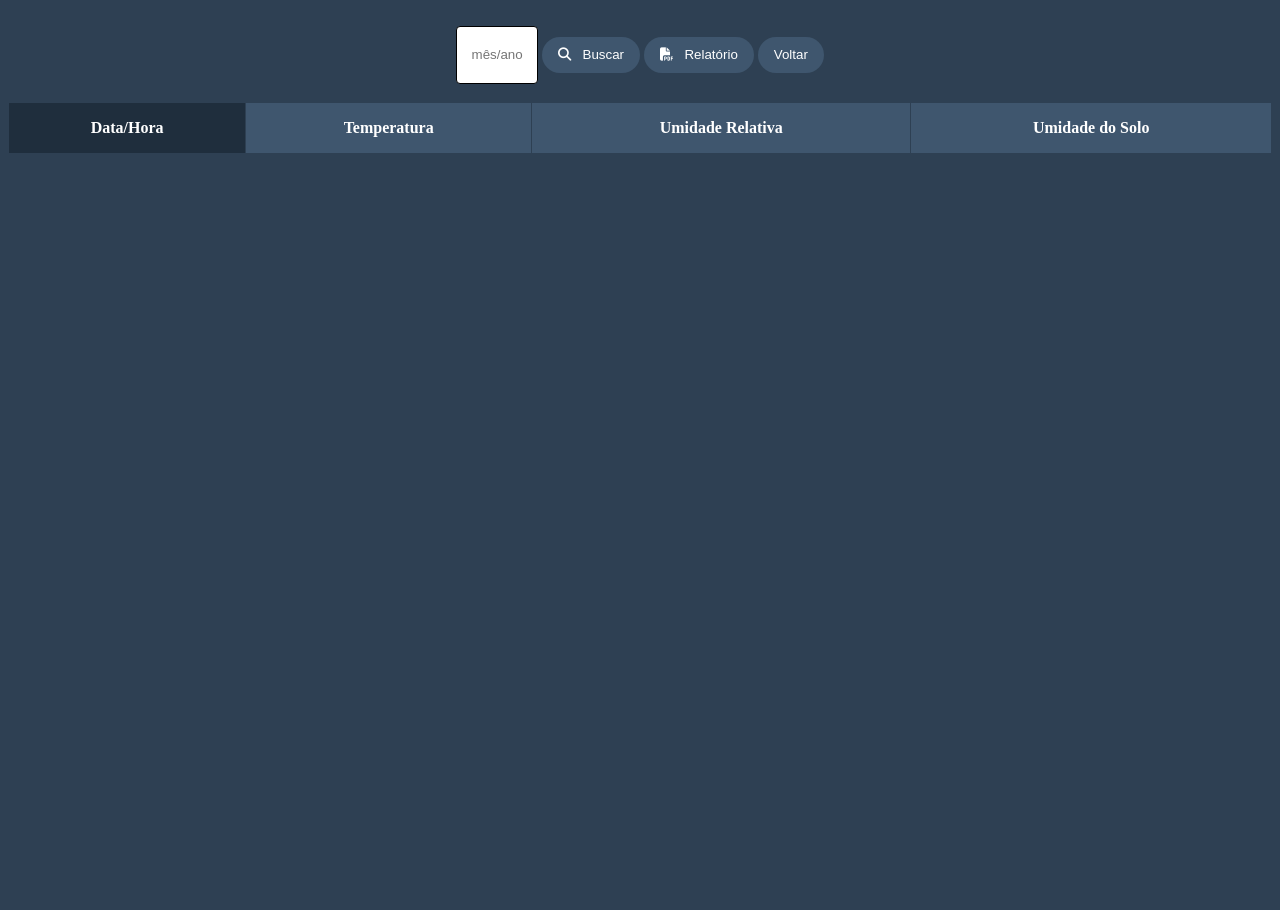
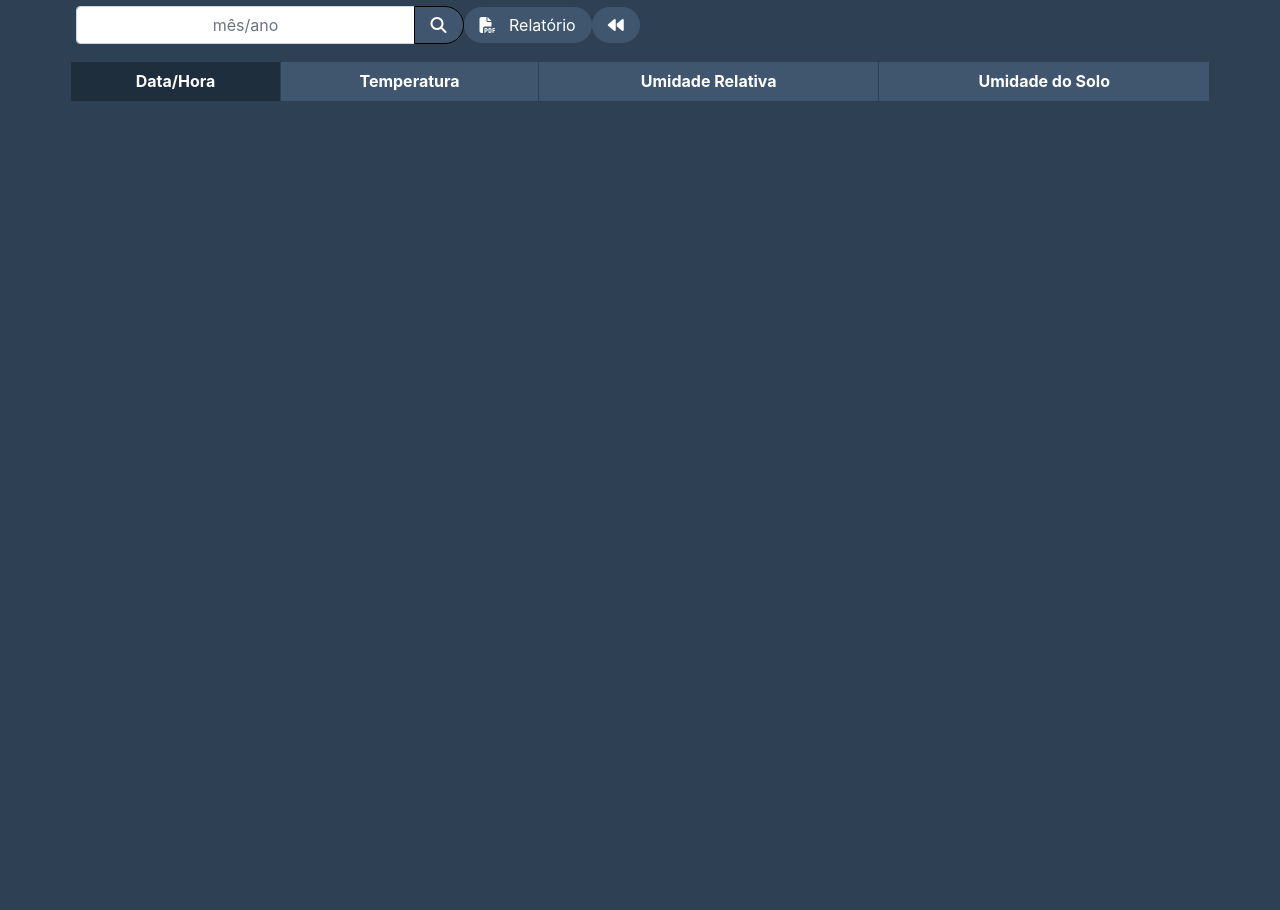
Before and after one commit to LukinMar/sistema-irrigacao-alpha, a PHP site: page /dados.php in a window 1280 px wide. After the commit the page ends 101 px from the top, so only its background shows below. Run offline with PHP 8.4, Linux system fonts and the light colour scheme; a user stored in the database is signed in; data comes from the database, SQL or seed files in the repository; lists and menus that the app fills with data are empty; some libraries are stand-ins or nearby versions.

Commit message:
update dados

```diff
--- a/assets/css/dados.css
+++ b/assets/css/dados.css
@@ -4,40 +4,32 @@
 }
 .container {
   margin: 0 auto;
-
   flex-direction: row;
   justify-content: center;
   align-items: center;
+  padding-left: 0;
+  padding-right: 0;
 }
 
 .form {
+  border-radius: 5px;
+  padding: 0.4em;
+  margin: 0 auto;
+}
+
+.form- {
   text-align: center;
-  border-radius: 5px;
-  padding: 10px;
-}
-input {
-  padding: 10px;
-  margin: 8px 0;
-  border: 1px solid #000;
-  border-radius: 4px;
-}
-.buscar {
-  height: 43px;
-  width: 10px;
-  text-align: center;
-  align-content: center;
-  border: 1px solid #000;
-  border-radius: 4px;
+  margin: 0 auto;
+  padding-top: 10px;
 }
 
 input[type="text"] {
-  line-height: 36px;
-  width: 60px;
   text-align: center;
+  border-top-right-radius: 50px;
+  border-bottom-right-radius: 50px;
 }
 
-button,
-input[type="button"] {
+.button {
   border-radius: 50px;
   display: inline-block;
   line-height: 36px;
@@ -48,9 +40,17 @@ input[type="button"] {
   background: #3f566e;
   cursor: pointer;
   border-style: none;
+  flex-wrap: wrap;
 }
+
 button:hover,
 input[type="button"]:hover {
+  background: #fff;
+  color: #2e4053;
+  border-style: none;
+}
+
+.button:hover {
   background: #fff;
   color: #2e4053;
 }
@@ -60,14 +60,14 @@ p {
 }
 
 .table-box {
-  width: 100%;
   height: 800px;
-  overflow-y: scroll;
+  padding-top: 10px;
 }
 
 table {
   width: 100%;
   background: #fff;
+  margin: 0 auto;
 }
 
 table,
@@ -96,9 +96,6 @@ tr td:nth-child(1) {
   color: #fff;
 }
 
-::-webkit-scrollbar {
-}
-
 ::-webkit-scrollbar-track {
   box-shadow: inset 0 0 10px #2e4053;
   border-radius: 10px;
@@ -115,7 +112,6 @@ tr td:nth-child(1) {
 .btn-small,
 .btn-flat {
   border-radius: 50px;
-  display: inline-block;
   line-height: 36px;
   padding: 0 16px;
   vertical-align: middle;
@@ -132,20 +128,46 @@ tr td:nth-child(1) {
   background: #fff;
   color: #2e4053;
 }
-.submit-lente {
-  position: absolute;
-  top: 0;
-  right: 0;
-  z-index: 10;
-  border: none;
-  background: transparent;
-  outline: none;
+
+.buscar-button:hover {
+  background: #fff;
+  color: #2e4053;
 }
 
-.submit-line {
-  width: 200px;
+.input-group > .custom-file,
+.input-group > .custom-select,
+.input-group > .form-control {
+  position: relative;
+  width: 30%;
+  margin-bottom: 0;
 }
 
-.submit-line input {
-  width: 100%;
+.input-group
+  > .input-group-append:last-child
+  > .btn:not(:last-child):not(.dropdown-toggle) {
+  border-top-right-radius: 50px;
+  border-bottom-right-radius: 50px;
 }
+
+.input-group-append {
+  display: -webkit-inline-box;
+}
+
+.input-group > .custom-file,
+.input-group > .custom-select,
+.input-group > .form-control {
+  position: relative;
+  flex: 0 0 auto;
+  margin-bottom: 0;
+}
+
+.input-group {
+  position: relative;
+  display: flex;
+  align-items: stretch;
+  flex-wrap: inherit;
+}
+
+.right {
+  float: right;
+}
--- a/assets/css/login.css
+++ b/assets/css/login.css
@@ -96,11 +96,6 @@
   color: #ef3b3a;
 }
 body {
-  background: #76b852; /* fallback for old browsers */
-  background: -webkit-linear-gradient(right, #76b852, #8dc26f);
-  background: -moz-linear-gradient(right, #76b852, #8dc26f);
-  background: -o-linear-gradient(right, #76b852, #8dc26f);
-  background: linear-gradient(to left, #76b852, #8dc26f);
   font-family: "Roboto", sans-serif;
   -webkit-font-smoothing: antialiased;
   -moz-osx-font-smoothing: grayscale;
--- a/dados.php
+++ b/dados.php
@@ -12,22 +12,26 @@
     <meta name="msapplication-TileColor" content="#2e4053">
     <meta name="theme-color" content="#ffffff">
     <meta name="viewport" content="width=device-width, initial-scale=1.0">
+    <link rel="stylesheet" href="https://stackpath.bootstrapcdn.com/bootstrap/4.1.3/css/bootstrap.min.css"/>
     <script src="https://kit.fontawesome.com/e97cfc6afc.js"></script>
     <link rel="stylesheet" href="assets/css/dados.css"/>
     <meta charset="utf-8">
     <title>Banco de Dados</title>
     </head>
-
     <body class="body">
-<div class="container">
-        <div class="form">
+        <div class="container">
+           <div class="form">
             <form action="" method="POST">
-            <input  class="buscar-input" type ="text" name="data" placeholder="mês/ano">
-            <button type="submit" class="buscar-button" name="buscar"> <i class="fas fa-search"></i> &nbsp Buscar</button>
-            <button name="relatorio" onclick="window.open('gerarRelatorio.php',' ');"> <i class='fas fa-file-pdf'></i> &nbsp Relatório</button>
-            <input type="button" name="voltar" value="Voltar" onclick="location.href='home.php';">
-        </form>
-        </div>
+            <div class="input-group">
+            <input  class="form-control" type ="text" name="data" placeholder="mês/ano">
+            <div class="input-group-append">
+            <button class="btn" type="submit"><i class="fas fa-search"></i></button>
+            <button name="relatorio" class="button" onclick="window.open('gerarRelatorio.php',' ');"> <i class='fas fa-file-pdf'></i> &nbsp Relatório</button>
+            <button class="button" type="button" onclick="location.href='home.php';"><i class="fas fa-backward"></i></button>
+            </div>
+            </div>
+            </div>
+            </form>
     <div class="table-box">
         <?php
         include ('conexao.php');
```
